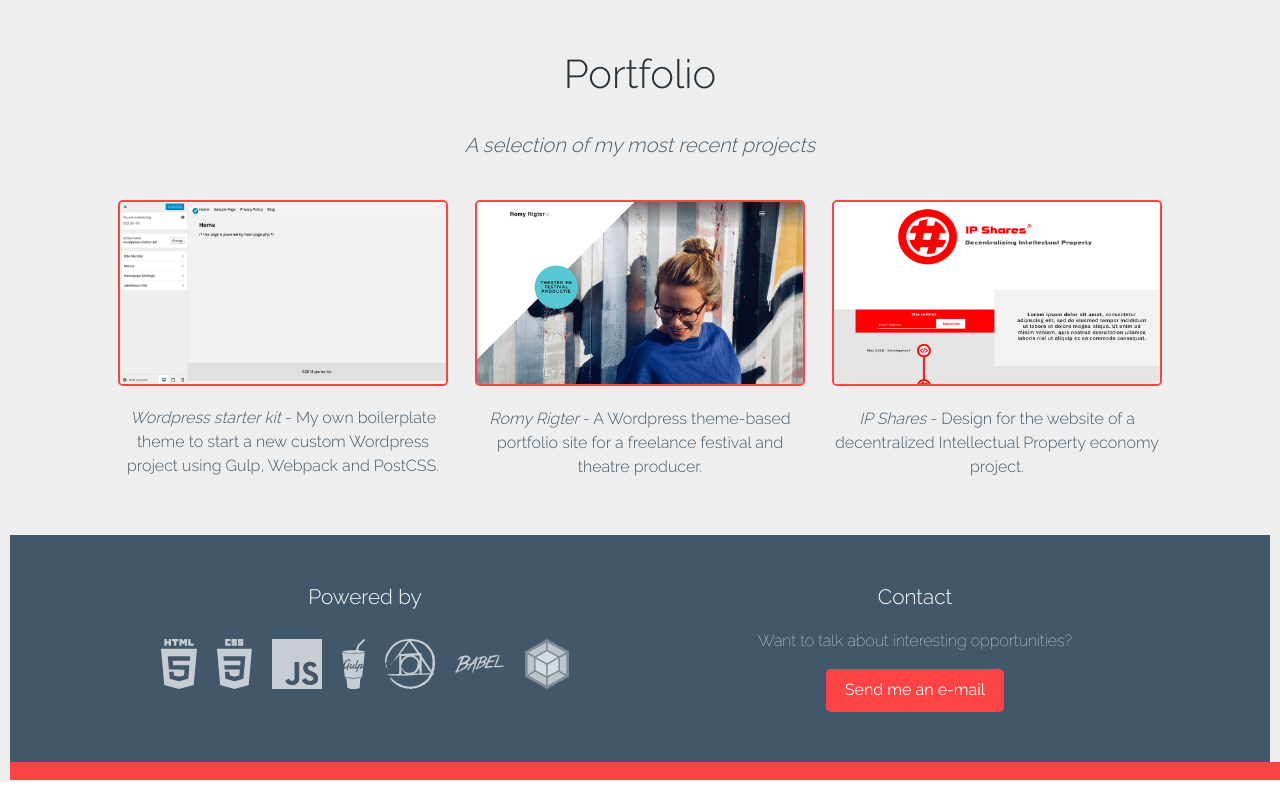
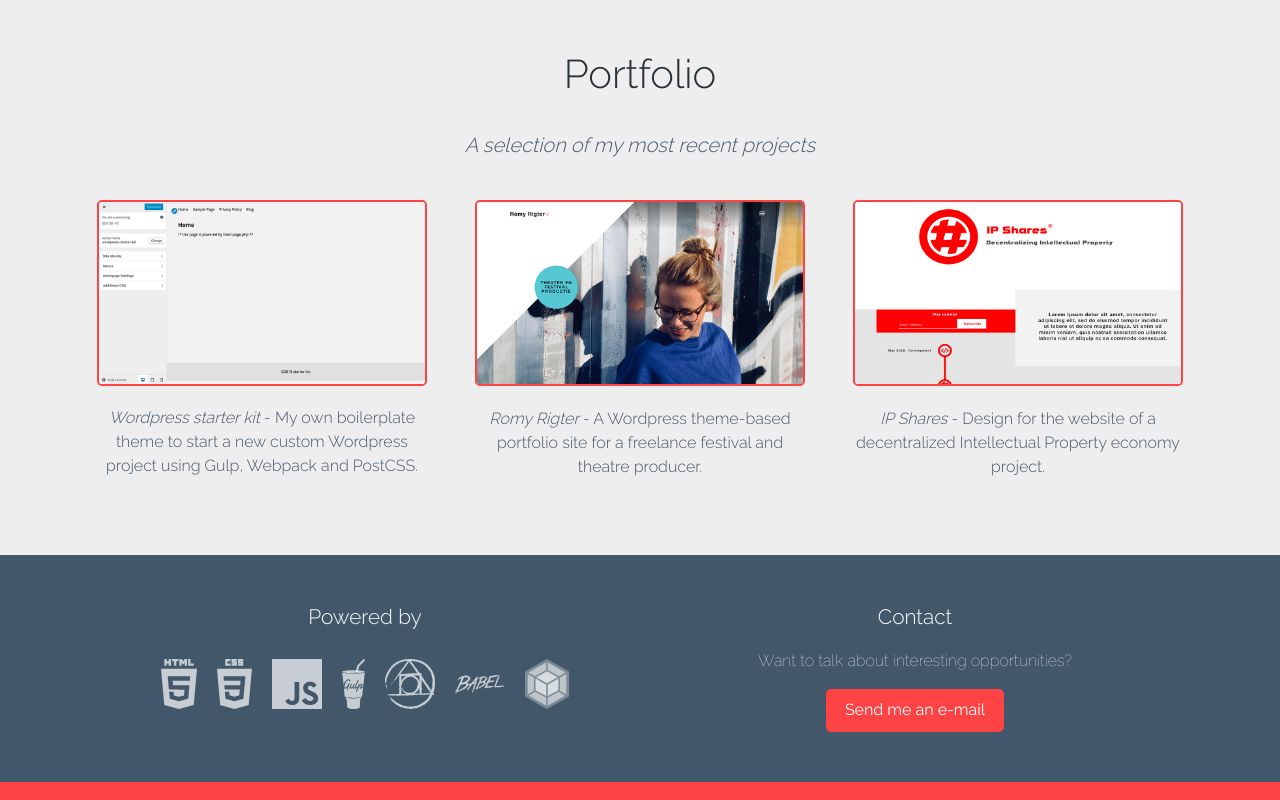
Before and after one commit to jeroenrodenburg/jeroenrodenburg.github.io, a website built with webpack: page index.html in a window 1280 px wide. Shown: the part 936-1736 px from the top of the page. Built offline with nearby package versions, Linux system fonts and the light colour scheme.

Commit message:
small fixes

```diff
--- a/assets/styles/modules/_portfolio.css
+++ b/assets/styles/modules/_portfolio.css
@@ -4,32 +4,24 @@
   margin: 0 auto;
 
   &__container {
-    /* display: flex; */
-    justify-content: center;
-    align-items: flex-start;
     margin: 0 auto;
-    justify-content: space-around;
+    width: 90%;
 
-    @media (--small-window) {
-      width: 85%;
-    }
-
-    @media (--large-window) {
+    @media (--medium-window) {
       display: flex;
+      justify-content: space-around;
+      align-items: flex-start;
     }
   }
 
   &__item {
     padding: 0 20px 20px 20px;
-    flex-basis: 340px;
 
-    @media (--small-window) {
-      width: 70%;
-      margin: 0 auto;
+    @media (--medium-window) {
+      flex-basis: 30%;
     }
 
     @media (--large-window) {
-      width: 100%;
       padding: 0 5px 20px 5px;
     }
   }
@@ -37,6 +29,5 @@
   &__image {
     border: 2px solid var(--mainRed);
     border-radius: 5px;
-    transition: all .4s ease-in-out;
   }
 }
--- a/index.html
+++ b/index.html
@@ -2,8 +2,7 @@
 <html lang="en">
 <head>
   <meta charset="UTF-8">
-   <meta name="viewport" content="width=device-width, initial-scale=1">
-
+   <meta name="viewport" content="width=device-width, initial-scale=1.0">
   <title>rodenburg.io</title>
   <meta name="keywords" content="Portfolio">
   <meta name="description" content="Portfolio">
@@ -71,8 +70,6 @@
         </div>
       </div>
     </div>
-
-  <div class="page-section page-section--red">
   </div>
 
   <footer class="site-footer">
--- a/styles.css
+++ b/styles.css
@@ -695,35 +695,26 @@
   margin: 0 auto;
 }
 .portfolio__container {
-    /* display: flex; */
-    justify-content: center;
-    align-items: flex-start;
     margin: 0 auto;
-    justify-content: space-around;
+    width: 90%;
   }
-@media (min-width: 530px) {
+@media (min-width: 800px) {
 .portfolio__container {
-      width: 85%
-  }
-    }
-@media (min-width: 1010px) {
-.portfolio__container {
-      display: flex
+      display: flex;
+      justify-content: space-around;
+      align-items: flex-start
   }
     }
 .portfolio__item {
     padding: 0 20px 20px 20px;
-    flex-basis: 340px;
   }
-@media (min-width: 530px) {
+@media (min-width: 800px) {
 .portfolio__item {
-      width: 70%;
-      margin: 0 auto
+      flex-basis: 30%
   }
     }
 @media (min-width: 1010px) {
 .portfolio__item {
-      width: 100%;
       padding: 0 5px 20px 5px
   }
     }
@@ -731,5 +722,4 @@
     border: 2px solid #FD4343;
     border: 2px solid var(--mainRed);
     border-radius: 5px;
-    transition: all .4s ease-in-out;
   }
```
Lines whose indentation alone changed are shown as unchanged.
